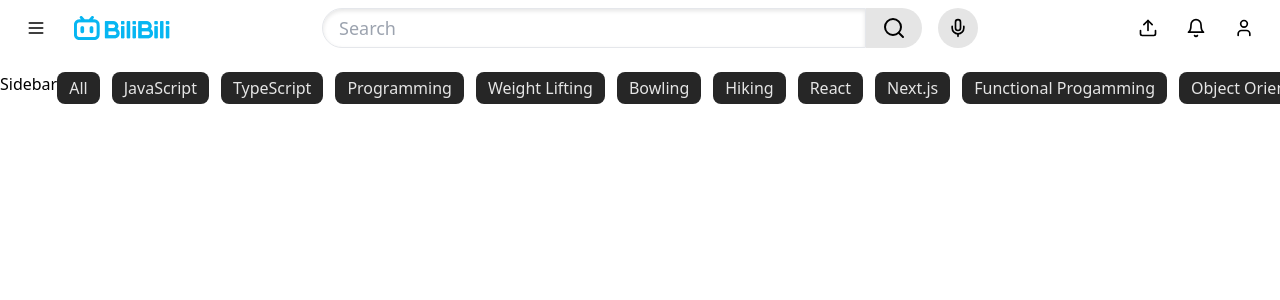
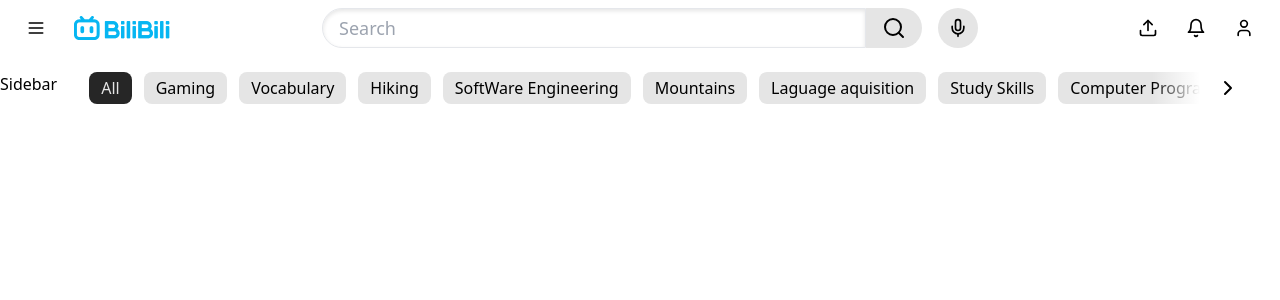
Before and after one commit to grace-coding/BiTube, a React (Vite) app: page / in a window 1280 px wide. Shown: the top 300 px of the page. Built offline with nearby package versions, Linux system fonts and the light colour scheme.

Commit message:
add Chevron and scroll categories

```diff
--- a/src/App.tsx
+++ b/src/App.tsx
@@ -1,16 +1,20 @@
-import { PageHeader } from "./layouts/PageHeader"
-import { CategoryPills } from "./components/CategoryPills"
+import {PageHeader} from './layouts/PageHeader'
+import {CategoryPills} from './components/CategoryPills'
 import {categories} from './data/home'
+import {useState} from 'react'
 export default function APP() {
+  const [selectedCategroy, setSelectedCategroy] = useState(categories[0])
   return (
     <div className="max-h-screen flex flex-col">
-      <PageHeader/>
+      <PageHeader />
       <div className="grid grid-cols-[auto,1fr] flex-grow-1 overflow-auto">
-				<div>Sidebar</div>
-				<div className="sticky top-0 bg-white z-10 pb-4">
-					<CategoryPills categories={categories}/>
-				</div>
-			</div>
+        <div>Sidebar</div>
+        <div className="overflow-x-hidden px-8 pb-4">
+          <div className="sticky top-0 bg-white z-10 pb-4">
+            <CategoryPills selectedCategroy={selectedCategroy} onSelect={setSelectedCategroy} categories={categories} />
+          </div>
+        </div>
+      </div>
     </div>
   )
 }
--- a/src/components/CategoryPills.tsx
+++ b/src/components/CategoryPills.tsx
@@ -1,18 +1,92 @@
+import {useEffect, useRef, useState} from 'react'
 import {Button} from './Button'
+import {ChevronLeft, ChevronRight} from 'lucide-react'
 
 type CategoryPillProps = {
   categories: string[]
+  selectedCategroy: string
+  onSelect: (category: string) => void
 }
-export function CategoryPills({categories}: CategoryPillProps) {
+const TRANSLATE_AMOUNT = 200
+export function CategoryPills({categories, selectedCategroy, onSelect}: CategoryPillProps) {
+  const [translate, setTranslate] = useState(0)
+  const [isLeftVisible, setIsLeftVisible] = useState(false)
+  const [isRightVisible, setIsRightVisible] = useState(false)
+	const containerRef = useRef<HTMLDivElement>(null)
+
+	useEffect(() => {
+		if (containerRef.current == null) return
+
+		const observer =  new ResizeObserver(entries => {
+			const container = entries[0]?.target
+			if (container == null) return
+			setIsLeftVisible(translate > 0)
+			setIsRightVisible(translate + container.clientWidth < container.scrollWidth)
+		})
+
+		observer.observe(containerRef.current)
+		return () => {
+			observer.disconnect()
+		}
+	}, [categories, translate])
   return (
-    <div className="overflow-x-hidden relative">
-      <div className="flex whitespace-nowrap gap-3 transition-transform w-[max-content]">
+    <div ref={containerRef} className="overflow-x-hidden relative">
+      <div className="flex whitespace-nowrap gap-3 transition-transform w-[max-content]" style={{transform: `translateX(-${translate}px)`}}>
         {categories.map(category => (
-          <Button key={category} variant="dark" className="py-1 px-3 rounded-lg whitespace-nowrap">
+          <Button key={category} variant={selectedCategroy === category ? 'dark' : 'default'} onClick={() => onSelect(category)} className="py-1 px-3 rounded-lg whitespace-nowrap">
             {category}
           </Button>
         ))}
       </div>
+      {isLeftVisible && (
+        <div
+          className="absolute left-0 top-1/2 -translate-y-1/2 bg-gradient-to-r from-white
+			from-50% to-tansparent w-24 h-full"
+        >
+          <Button
+            variant="ghost"
+            size="icon"
+            className="h-full aspect-square p-1.5"
+            onClick={() => {
+              setTranslate(translate => {
+                const newTranslate = translate - TRANSLATE_AMOUNT
+                if (newTranslate <= 0) return 0
+                return newTranslate
+              })
+            }}
+          >
+            <ChevronLeft />
+          </Button>
+        </div>
+      )}
+      {isRightVisible && (
+        <div
+          className="absolute right-0 top-1/2 -translate-y-1/2 bg-gradient-to-l from-white
+				from-50% to-tansparent w-24 h-full flex justify-end"
+        >
+          <Button
+            variant="ghost"
+            size="icon"
+            className="h-full aspect-square p-1.5"
+            onClick={() => {
+              setTranslate(translate => {
+                if (containerRef.current == null) {
+                  return translate
+                }
+                const newTranslate = translate + TRANSLATE_AMOUNT
+                const edge = containerRef.current.scrollWidth
+                const width = containerRef.current.clientWidth
+                if (newTranslate + width >= edge) {
+                  return edge - width
+                }
+                return newTranslate
+              })
+            }}
+          >
+            <ChevronRight />
+          </Button>
+        </div>
+      )}
     </div>
   )
 }
--- a/src/data/home.ts
+++ b/src/data/home.ts
@@ -1,15 +1,18 @@
 export const categories = [
 	"All",
-	"JavaScript",
-	"TypeScript",
-	"Programming",
-	"Weight Lifting",
-	"Bowling",
+	"Gaming",
+	"Vocabulary",
 	"Hiking",
-	"React",
-	"Next.js",
-	"Functional Progamming",
-	"Object Oriented Programming",
-	"Frontend Web Development",
-	"Backend Development"
+	"SoftWare Engineering",
+	"Mountains",
+	"Laguage aquisition",
+	"Study Skills",
+	"Computer Programming",
+	"Thoughts",
+	"Mixes",
+	"Podcast",
+	"Live",
+	"Tourist destination",
+	"Recently update",
+	"Watched"
 ]
```
